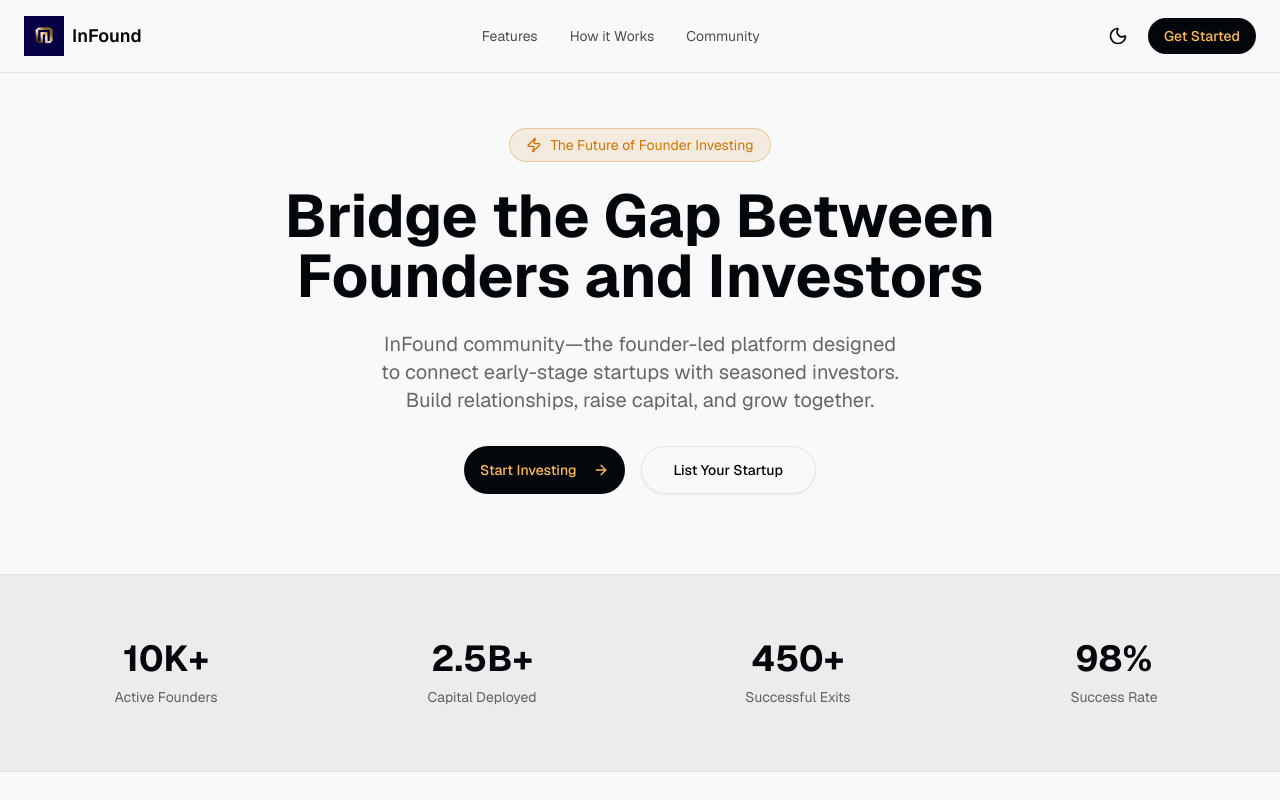
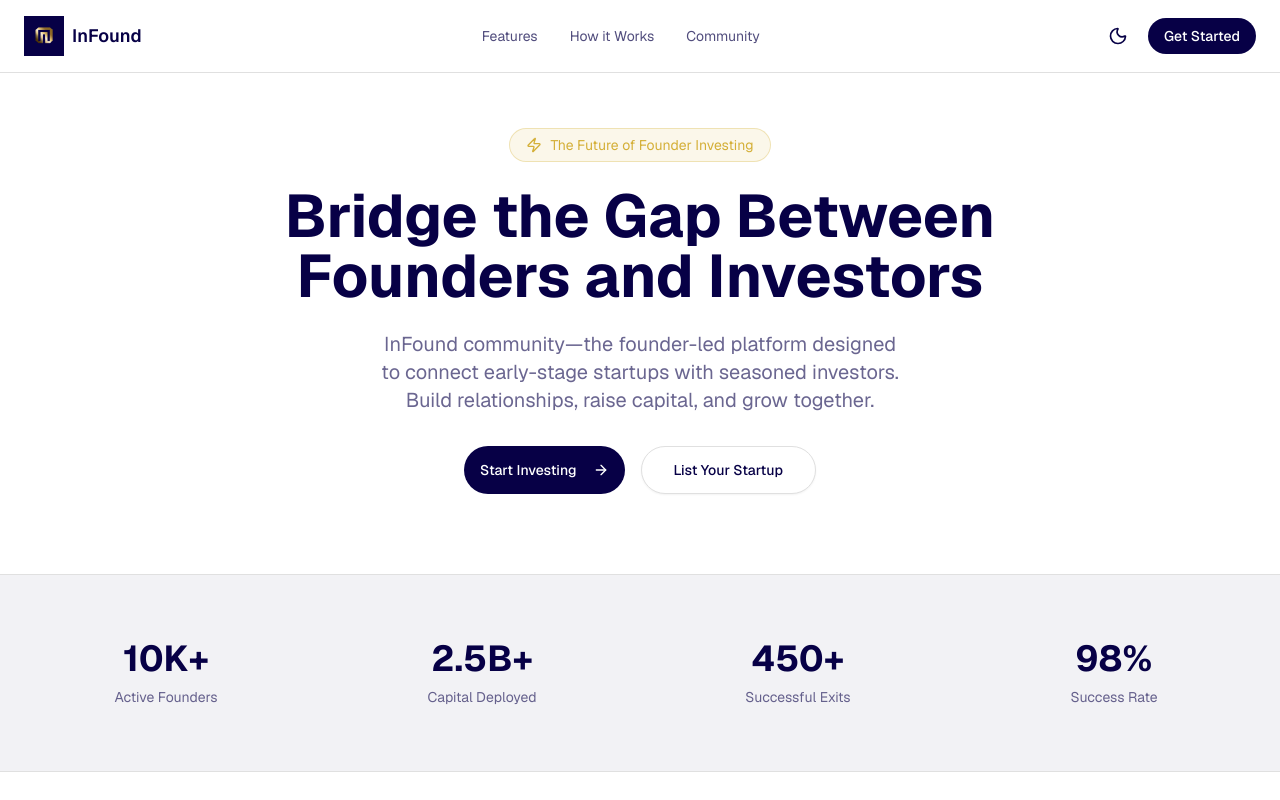
Before and after one commit to infoundofficial/Infound-community-Platform, a Next.js app: page / in a window 1280 px wide. Shown: the top 800 px of the page. Built offline with nearby package versions, Linux system fonts and the light colour scheme.

Commit message:
feat: update color scheme to exact InFound hex codes\n\nUse navy blue (#070046) and golden accent (#d4af37) for light and dark themes.

```diff
--- a/app/globals.css
+++ b/app/globals.css
@@ -4,74 +4,74 @@
 @custom-variant dark (&:is(.dark *));
 
 :root {
-  --background: oklch(0.98 0.001 184);
-  --foreground: oklch(0.12 0.015 260);
-  --card: oklch(1 0 0);
-  --card-foreground: oklch(0.12 0.015 260);
-  --popover: oklch(1 0 0);
-  --popover-foreground: oklch(0.12 0.015 260);
-  --primary: oklch(0.12 0.015 260);
-  --primary-foreground: oklch(0.85 0.15 70);
-  --secondary: oklch(0.95 0.001 0);
-  --secondary-foreground: oklch(0.12 0.015 260);
-  --muted: oklch(0.92 0.001 0);
-  --muted-foreground: oklch(0.5 0.01 260);
-  --accent: oklch(0.65 0.18 70);
-  --accent-foreground: oklch(0.12 0.015 260);
+  --background: #ffffff;
+  --foreground: #070046;
+  --card: #ffffff;
+  --card-foreground: #070046;
+  --popover: #ffffff;
+  --popover-foreground: #070046;
+  --primary: #070046;
+  --primary-foreground: #ffffff;
+  --secondary: #f5f5f5;
+  --secondary-foreground: #070046;
+  --muted: #e8e8e8;
+  --muted-foreground: #666666;
+  --accent: #d4af37;
+  --accent-foreground: #070046;
   --destructive: oklch(0.577 0.245 27.325);
   --destructive-foreground: oklch(0.577 0.245 27.325);
-  --border: oklch(0.92 0.001 0);
-  --input: oklch(0.95 0.001 0);
-  --ring: oklch(0.65 0.18 70);
+  --border: #e0e0e0;
+  --input: #f9f9f9;
+  --ring: #d4af37;
   --chart-1: oklch(0.646 0.222 41.116);
   --chart-2: oklch(0.6 0.118 184.704);
   --chart-3: oklch(0.398 0.07 227.392);
   --chart-4: oklch(0.828 0.189 84.429);
   --chart-5: oklch(0.769 0.188 70.08);
   --radius: 0.625rem;
-  --sidebar: oklch(0.98 0.001 184);
-  --sidebar-foreground: oklch(0.12 0.015 260);
-  --sidebar-primary: oklch(0.12 0.015 260);
-  --sidebar-primary-foreground: oklch(0.85 0.15 70);
-  --sidebar-accent: oklch(0.65 0.18 70);
-  --sidebar-accent-foreground: oklch(0.12 0.015 260);
-  --sidebar-border: oklch(0.92 0.001 0);
-  --sidebar-ring: oklch(0.65 0.18 70);
+  --sidebar: #ffffff;
+  --sidebar-foreground: #070046;
+  --sidebar-primary: #070046;
+  --sidebar-primary-foreground: #ffffff;
+  --sidebar-accent: #d4af37;
+  --sidebar-accent-foreground: #070046;
+  --sidebar-border: #e0e0e0;
+  --sidebar-ring: #d4af37;
 }
 
 .dark {
-  --background: oklch(0.09 0.015 260);
-  --foreground: oklch(0.9 0.01 70);
-  --card: oklch(0.13 0.015 260);
-  --card-foreground: oklch(0.9 0.01 70);
-  --popover: oklch(0.13 0.015 260);
-  --popover-foreground: oklch(0.9 0.01 70);
-  --primary: oklch(0.09 0.015 260);
-  --primary-foreground: oklch(0.85 0.15 70);
-  --secondary: oklch(0.18 0.015 260);
-  --secondary-foreground: oklch(0.9 0.01 70);
-  --muted: oklch(0.18 0.015 260);
-  --muted-foreground: oklch(0.6 0.01 70);
-  --accent: oklch(0.78 0.18 70);
-  --accent-foreground: oklch(0.09 0.015 260);
+  --background: #070046;
+  --foreground: #e8d7c3;
+  --card: #1a0f5f;
+  --card-foreground: #e8d7c3;
+  --popover: #1a0f5f;
+  --popover-foreground: #e8d7c3;
+  --primary: #070046;
+  --primary-foreground: #d4af37;
+  --secondary: #1a0f5f;
+  --secondary-foreground: #e8d7c3;
+  --muted: #2d1f7a;
+  --muted-foreground: #a399b3;
+  --accent: #d4af37;
+  --accent-foreground: #070046;
   --destructive: oklch(0.396 0.141 25.723);
   --destructive-foreground: oklch(0.637 0.237 25.331);
-  --border: oklch(0.18 0.015 260);
-  --input: oklch(0.18 0.015 260);
-  --ring: oklch(0.78 0.18 70);
+  --border: #2d1f7a;
+  --input: #1a0f5f;
+  --ring: #d4af37;
   --chart-1: oklch(0.488 0.243 264.376);
   --chart-2: oklch(0.696 0.17 162.48);
   --chart-3: oklch(0.769 0.188 70.08);
   --chart-4: oklch(0.627 0.265 303.9);
   --chart-5: oklch(0.645 0.246 16.439);
-  --sidebar: oklch(0.09 0.015 260);
-  --sidebar-foreground: oklch(0.9 0.01 70);
-  --sidebar-primary: oklch(0.09 0.015 260);
-  --sidebar-primary-foreground: oklch(0.85 0.15 70);
-  --sidebar-accent: oklch(0.78 0.18 70);
-  --sidebar-accent-foreground: oklch(0.09 0.015 260);
-  --sidebar-border: oklch(0.18 0.015 260);
-  --sidebar-ring: oklch(0.78 0.18 70);
+  --sidebar: #070046;
+  --sidebar-foreground: #e8d7c3;
+  --sidebar-primary: #070046;
+  --sidebar-primary-foreground: #d4af37;
+  --sidebar-accent: #d4af37;
+  --sidebar-accent-foreground: #070046;
+  --sidebar-border: #2d1f7a;
+  --sidebar-ring: #d4af37;
 }
 
 @theme inline {
```
